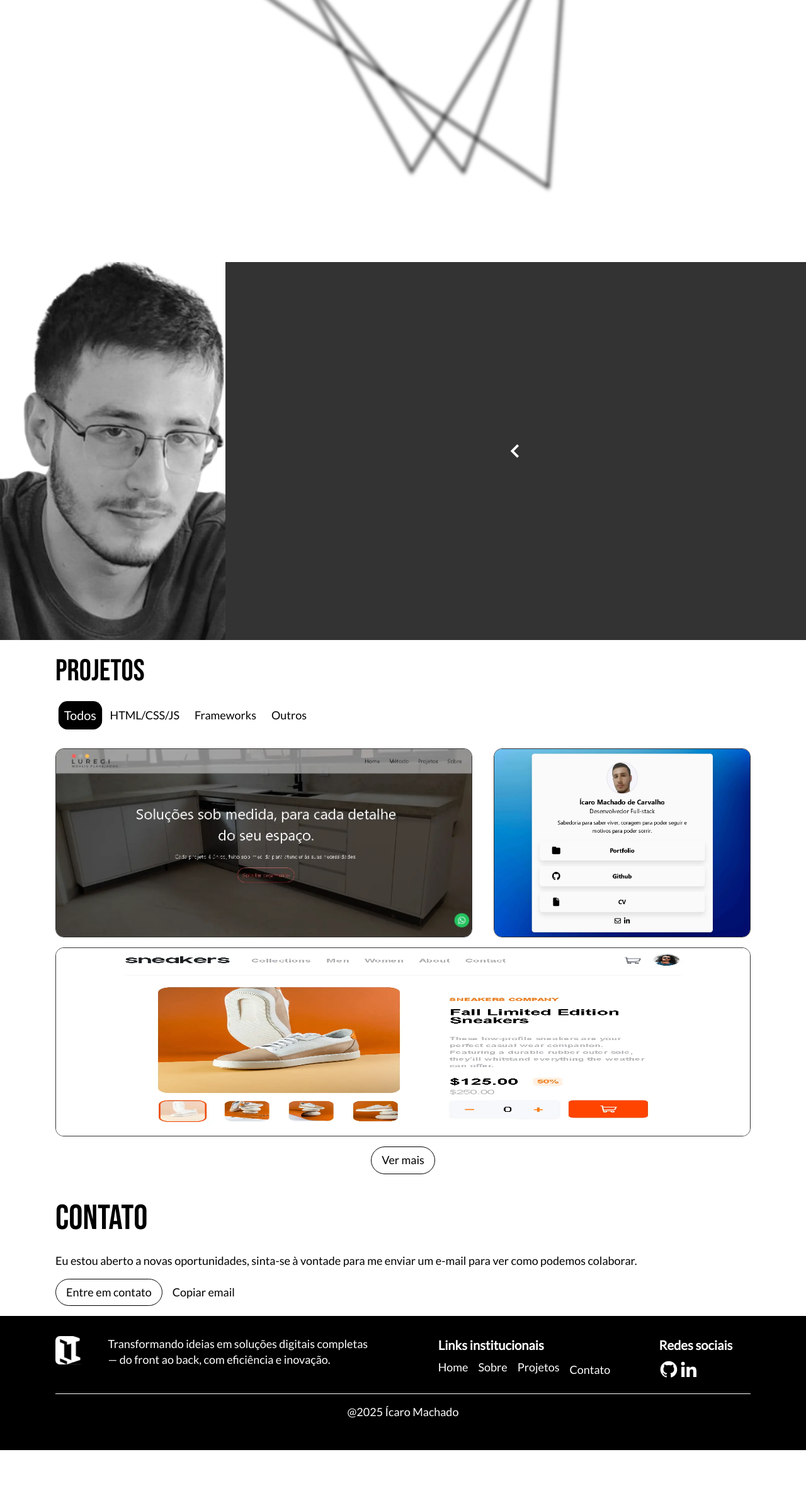
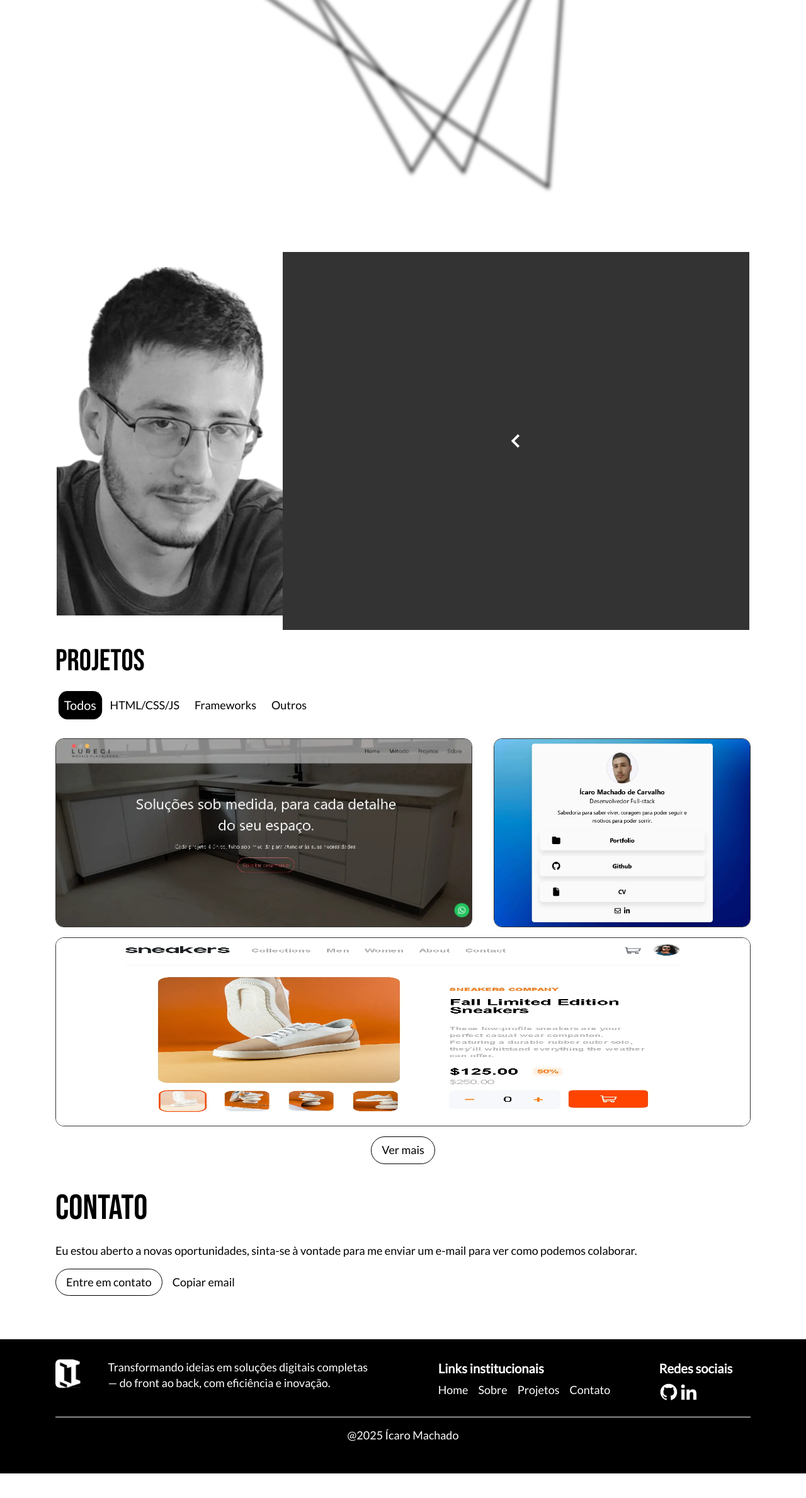
Before and after one commit to IcaroMachadoCarvalho/portfolioWebsite, an Angular app: page /home in a window 1280 px wide. Shown: the part 560-2938 px from the top of the page at 63% size. Built offline with nearby package versions, Linux system fonts and the light colour scheme.

Commit message:
style: Corrigir seção about no desktop e no footer

```diff
--- a/src/app/components/about/about.component.scss
+++ b/src/app/components/about/about.component.scss
@@ -4,6 +4,12 @@
     height: 600px;
     margin-top: 1rem;
     width: 100vw;
+
+    @media (min-width: 1200px) {
+      max-width: 1100px;
+      margin: 0 auto;
+      display: flex;
+    }
 
     .background {
       position: absolute;
@@ -27,6 +33,7 @@
         background-position: left;
         width: 35%;
         background-size: contain;
+        position: relative;
       }
     }
 
@@ -66,8 +73,6 @@
           transform-origin: center;
           transform: translate(-50%, -50%) rotate(270deg);
         }
-
-
       }
 
       &.open {
@@ -88,9 +93,13 @@
       }
       @media (min-width: 1200px) {
         width: calc(100% - 28%);
+        left: 0;
         height: 100%;
-        left: 28%;
+        // left: 28%;
+        position: relative;
       }
+
+
     }
 
     &__info {
--- a/src/app/components/contact/contact.component.scss
+++ b/src/app/components/contact/contact.component.scss
@@ -1,7 +1,7 @@
 :host{
   .contact{
     padding-top: 1rem;
-    padding-bottom: 1rem;
+    padding-bottom: 2rem;
     display: flex;
     flex-direction: column;
     justify-content: start;
--- a/src/app/components/footer/footer.component.scss
+++ b/src/app/components/footer/footer.component.scss
@@ -8,6 +8,13 @@
     @media (min-width: 1024px) {
       padding-top: 2rem;
       padding-bottom: 2rem;
+    }
+
+    @media (min-width: 1200px) {
+      position: relative;
+      top: 2.3rem;
+      left: 0;
+      right: 0;
     }
 
     &__info {
@@ -23,7 +30,6 @@
       @media (min-width:1200px) {
         grid-template-columns: repeat(4, auto);
         grid-template-rows: 1fr;
-        // gap: 1rem;
       }
 
       img {
@@ -72,10 +78,6 @@
         color: white;
         margin-bottom: 0.5rem;
         width: fit-content;
-        &:last-child {
-          margin-bottom: 0px;
-        }
-
         &:hover, &:focus{
           font-weight: bold;
         }
```
